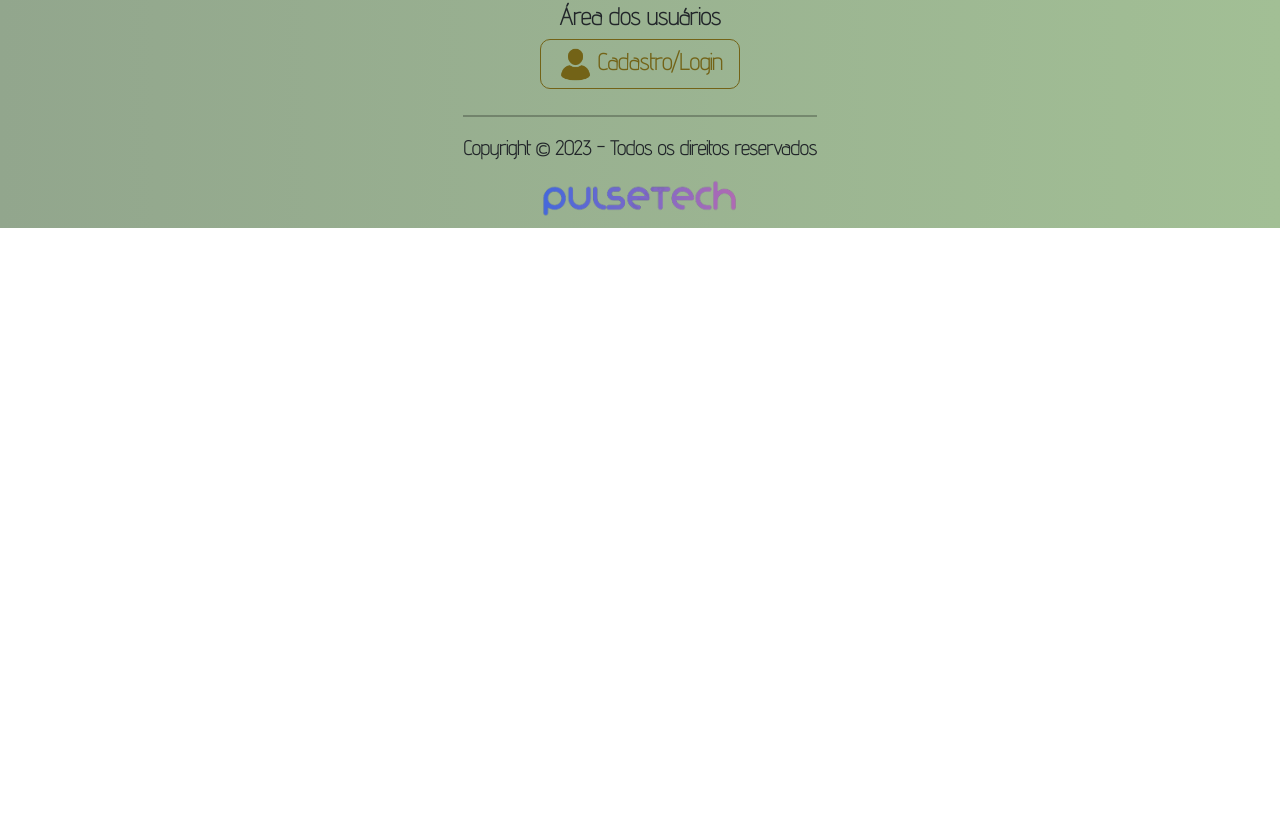
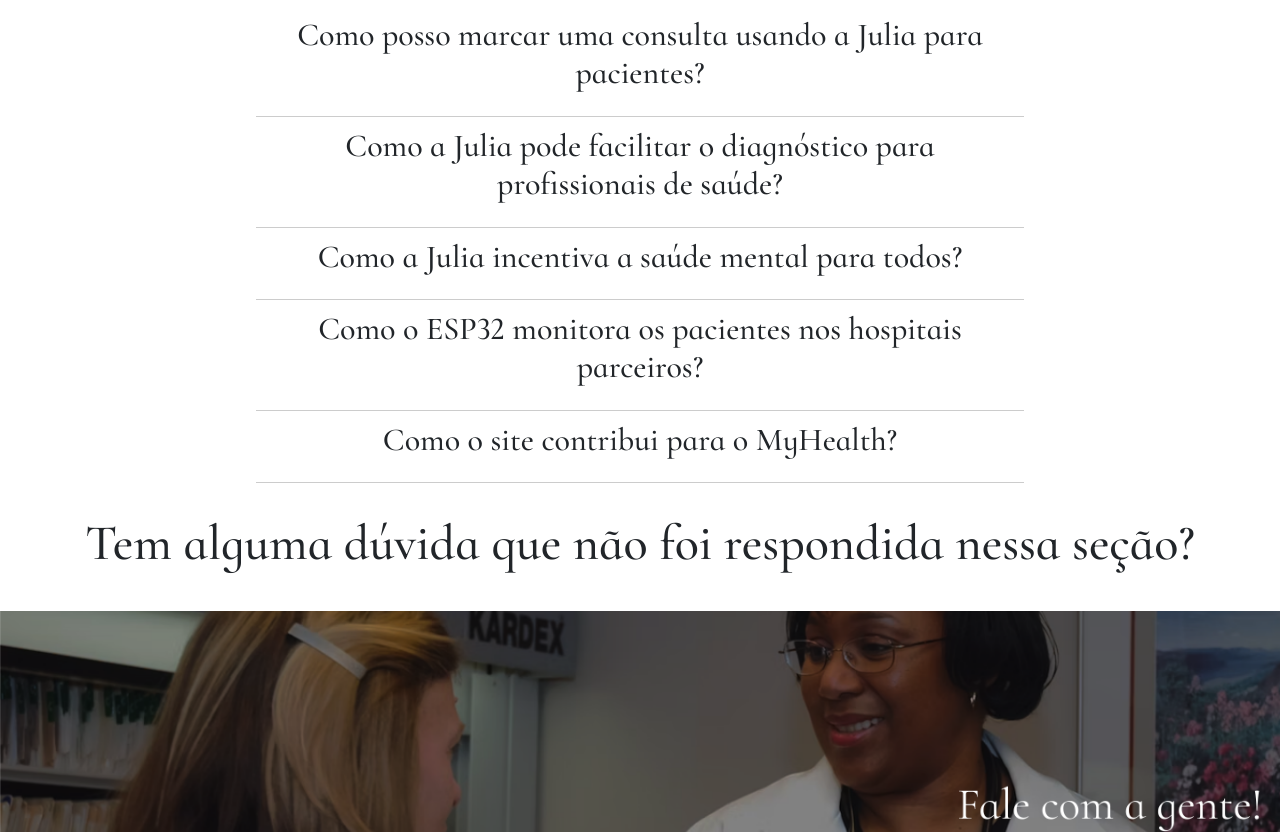
Before and after one commit to letyresina/GS2sem-Site, a React (Vite) app: page /Duvidas in a window 1280 px wide. Shown: the part 272-1106 px from the top of the page. Before the commit the page ends 800 px from the top, so only its background shows below. Built offline with nearby package versions, Linux system fonts and the light colour scheme; a web font is replaced by a local one.

Commit message:
feito a página de dúvidas frequentes

```diff
--- a/src/App.scss
+++ b/src/App.scss
@@ -250,7 +250,60 @@
                 text-align: justify;
             }
         }
+    }
 
+    /* Conteúdo dúvidas frequentes */
+    .conteudoDuvidas{
+        font-family: $fonte-geral;
+        padding-top:10px;
+        padding-bottom: 10px;
+        h1{
+            font-size: 50px;
+            text-align: center;
+        }
+
+        p{
+            font-size: 24px;
+            text-align: center;
+        }
+
+        .duvidasFrequentes{
+            border-bottom: 1px solid #ccc;
+            padding: 10px;
+            width: 60%;
+        }
+
+        .duvidasFrequentes input,
+        .duvidasFrequentes .resposta{
+            display: none;
+            text-align: center;
+        }
+
+        label {
+            display: inline-block;
+            font-weight: bold;
+            margin-bottom: 5px;
+            width: 100%;
+            font-family: $fonte-geral;
+            text-align: center;
+            font-size: 20px;
+        }
+
+        input{
+            height: 30px;
+        }
+
+        .duvidasFrequentes input:checked~.resposta {
+            display: block;
+        }
+
+        .botaoContato{
+            padding-top:30px;
+            padding-bottom: 30px;
+            img{
+                padding-top:30px;
+            }
+        }
     }
 }
 
--- a/src/Duvidas.jsx
+++ b/src/Duvidas.jsx
@@ -5,7 +5,97 @@ import './App.scss'
 function Duvidas(){
     return(
         <>
+            <section className='conteudoDuvidas'>
+                <main>
+                    <h1>Algumas das nossas dúvidas mais frequentes!</h1>
+                    <center>
+                        <div className='duvidasFrequentes'>
+                            <input type='checkbox' id='pergunta1'/>
+                            <label for='pergunta1'>
+                                <h2>Como posso marcar uma consulta usando a Julia para pacientes?</h2>
+                            </label>
+                            <div className='resposta'>
+                                <p>
+                                    Para marcar uma consulta, basta acessar a interface do paciente na Julia,
+                                    onde você encontrará a opção de agendamento. Selecione a especialidade
+                                    desejada, escolha o médico, a data e o horário conveniente para você.
+                                    A Julia irá confirmar a consulta e enviará lembretes para garantir que você
+                                    não perca o compromisso.
+                                </p>
+                            </div>
+                        </div>
 
+                        <div className='duvidasFrequentes'>
+                            <input type='checkbox' id='pergunta2'/>
+                            <label for='pergunta2'>
+                                <h2>Como a Julia pode facilitar o diagnóstico para profissionais de saúde?</h2>
+                            </label>
+                            <div className='resposta'>
+                                <p>
+                                A Julia auxilia os profissionais de saúde analisando exames e fornecendo análises
+                                a partir dos valores de referência. Caso haja alguma alteração significativa, a
+                                IA emitirá alertas, sugerindo ações apropriadas. Além disso, os profissionais
+                                podem usar a plataforma como pacientes e, se vinculados a convênios parceiros, a
+                                entrega eficiente de informações entre médico e paciente é facilitada.
+                                Os usuários podem relatar sintomas, e a Julia alertará sobre possíveis riscos de
+                                infecções na região com base em sintomas repetidos.
+                                </p>
+                            </div>
+                        </div>
+
+                        <div className='duvidasFrequentes'>
+                            <input type='checkbox' id='pergunta3'/>
+                            <label for='pergunta3'>
+                                <h2>Como a Julia incentiva a saúde mental para todos?</h2>
+                            </label>
+                            <div className='resposta'>
+                                <p>
+                                A Julia oferece recursos para saúde mental, conectando usuários a profissionais
+                                como psicólogos e psiquiatras. Informações sobre serviços sociais mais acessíveis
+                                também estão disponíveis. Além disso, a plataforma fornece orientações sobre
+                                saúde, abordando a importância e tirando dúvidas.
+                                </p>
+                            </div>
+                        </div>
+
+                        <div className='duvidasFrequentes'>
+                            <input type='checkbox' id='pergunta4'/>
+                            <label for='pergunta4'>
+                                <h2>Como o ESP32 monitora os pacientes nos hospitais parceiros?</h2>
+                            </label>
+                            <div className='resposta'>
+                                <p>
+                                O ESP32 monitora continuamente parâmetros vitais, como temperatura, frequência
+                                cardíaca e níveis de oxigênio. Em hospitais parceiros, os dados são centralizados,
+                                e se houver alterações nos pacientes, os médicos recebem alertas em todo o
+                                hospital, facilitando um acompanhamento mais personalizado, reduzindo internações
+                                e, futuramente, a ideia é estender o monitoramento para as casas dos pacientes.
+                                </p>
+                            </div>
+                        </div>
+
+                        <div className='duvidasFrequentes'>
+                            <input type='checkbox' id='pergunta5'/>
+                            <label for='pergunta5'>
+                                <h2>Como o site contribui para o MyHealth?</h2>
+                            </label>
+                            <div className='resposta'>
+                                <p>
+                                O site fornece informações detalhadas sobre o projeto MyHealth, incluindo FAQs,
+                                solicitações de parcerias entre convênios e hospitais, além de permitir o login
+                                e cadastro dos usuários. Ele serve como uma plataforma informativa e interativa
+                                para facilitar a participação e compreensão abrangente do projeto.
+                                </p>
+                            </div>
+                        </div>
+                    </center>
+                </main>
+
+                <div className='botaoContato'>
+                    <h1>Tem alguma dúvida que não foi respondida nessa seção?</h1>
+                    <a href='./Contato'><img className='img-fluid' src='./src/assets/imagemBotaoContato.png' alt='Médica falando com paciente e botão clicável'/></a>
+                </div>
+            </section>
         </>
     )
 }
```
Also changed, not shown: src/assets/imagemBotaoContato.png (added).
